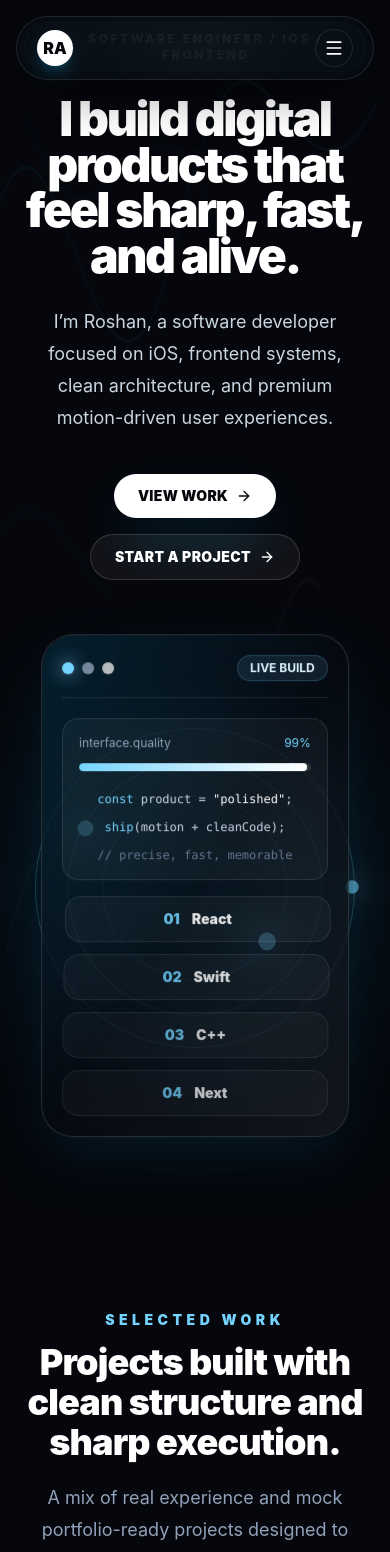
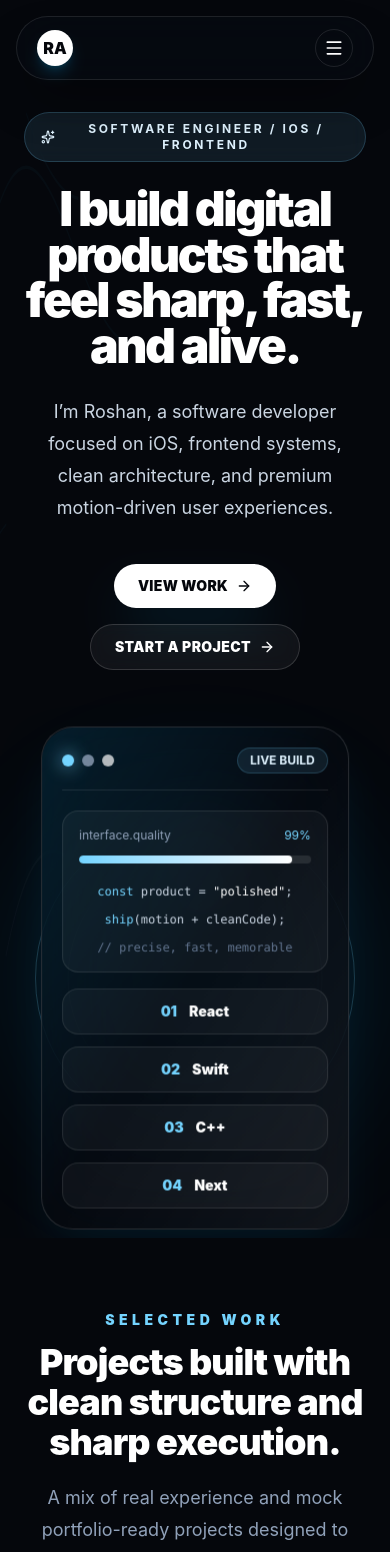
Before and after one commit to RoshanArun/Portfolio, a React (Vite) app in the folder roshan-portfolio/: page / in a window 390 px wide. Shown: the top 1552 px of the page. Built offline with nearby package versions, Linux system fonts and the light colour scheme.

Commit message:
Update App.jsx

```diff
--- a/roshan-portfolio/src/App.jsx
+++ b/roshan-portfolio/src/App.jsx
@@ -89,9 +89,8 @@ const springResetTransition = { type: "spring", stiffness: 170, damping: 20 };
 const smoothResetDuration = 650;
 
 function LivingBackground() {
-  const isSmallScreen = useIsSmallScreen();
-  const prefersReducedMotion = useReducedMotion();
-  const particleCount = isSmallScreen ? 44 : 90;
+  const { isSmallScreen, reduceAmbientMotion } = useMotionPolicy();
+  const particleCount = isSmallScreen ? 20 : 90;
 
   const particles = useMemo(
     () =>
@@ -109,7 +108,7 @@ function LivingBackground() {
   return (
     <div className="pointer-events-none fixed inset-0 -z-10 overflow-hidden bg-[#05070c]">
       <motion.div
-        animate={prefersReducedMotion ? undefined : { backgroundPosition: ["0% 0%", "100% 100%", "0% 0%"] }}
+        animate={reduceAmbientMotion ? undefined : { backgroundPosition: ["0% 0%", "100% 100%", "0% 0%"] }}
         transition={{ duration: 28, repeat: Infinity, ease: "linear" }}
         className="absolute -inset-[20%] opacity-55 blur-3xl"
         style={{
@@ -126,7 +125,7 @@ function LivingBackground() {
           key={particle.id}
           className="absolute rounded-full bg-sky-200 shadow-[0_0_18px_rgba(125,211,252,0.75)]"
           style={{ left: particle.left, top: particle.top, width: particle.size, height: particle.size }}
-          animate={prefersReducedMotion ? { opacity: 0.28 } : { y: [0, -24, 0], opacity: [0.12, 0.75, 0.12], scale: [1, 1.7, 1] }}
+          animate={reduceAmbientMotion ? { opacity: 0.24 } : { y: [0, -24, 0], opacity: [0.12, 0.75, 0.12], scale: [1, 1.7, 1] }}
           transition={{ duration: particle.duration + 2, delay: particle.delay, repeat: Infinity, ease: "easeInOut" }}
         />
       ))}
@@ -138,7 +137,7 @@ function LivingBackground() {
 }
 
 function NetworkMap() {
-  const prefersReducedMotion = useReducedMotion();
+  const { reduceAmbientMotion } = useMotionPolicy();
   const lines = [
     "M40 130 C180 20 260 250 420 120 S650 160 840 60",
     "M80 380 C210 260 340 480 520 330 S710 250 860 390",
@@ -158,7 +157,7 @@ function NetworkMap() {
             strokeWidth={index === 3 ? "0.9" : "1.2"}
             strokeDasharray="9 16"
             initial={{ pathLength: 0 }}
-            animate={prefersReducedMotion ? { pathLength: 1, opacity: 0.35 } : { pathLength: [0, 1, 0], opacity: [0.08, 0.5, 0.08] }}
+            animate={reduceAmbientMotion ? { pathLength: 1, opacity: 0.35 } : { pathLength: [0, 1, 0], opacity: [0.08, 0.5, 0.08] }}
             transition={{ duration: 16 + index * 2, repeat: Infinity, delay: index * 0.9, ease: "easeInOut" }}
           />
         ))}
@@ -168,7 +167,7 @@ function NetworkMap() {
 }
 
 function HologramCore() {
-  const prefersReducedMotion = useReducedMotion();
+  const { reduceAmbientMotion } = useMotionPolicy();
   const rings = [
     { size: "h-[320px] w-[320px] sm:h-[420px] sm:w-[420px] lg:h-[520px] lg:w-[520px]", speed: 28, border: "border-sky-300/20" },
     { size: "h-[255px] w-[255px] sm:h-[335px] sm:w-[335px] lg:h-[405px] lg:w-[405px]", speed: 38, border: "border-white/14", reverse: true },
@@ -187,20 +186,20 @@ function HologramCore() {
       {rings.map((ring, index) => (
         <motion.div
           key={ring.size}
-          animate={prefersReducedMotion ? undefined : { rotate: ring.reverse ? -360 : 360 }}
+          animate={reduceAmbientMotion ? undefined : { rotate: ring.reverse ? -360 : 360 }}
           transition={{ duration: ring.speed, repeat: Infinity, ease: "linear" }}
           className={`absolute left-1/2 top-1/2 ${ring.size} -translate-x-1/2 -translate-y-1/2 rounded-full border ${ring.border}`}
         >
           <motion.span
             className="absolute -top-1 left-1/2 h-3 w-3 rounded-full bg-sky-300 shadow-[0_0_26px_rgba(125,211,252,1)]"
-            animate={prefersReducedMotion ? { opacity: 0.75 } : { scale: [1, 1.5, 1], opacity: [0.4, 1, 0.4] }}
+            animate={reduceAmbientMotion ? { opacity: 0.75 } : { scale: [1, 1.5, 1], opacity: [0.4, 1, 0.4] }}
             transition={{ duration: 2.4, delay: index * 0.3, repeat: Infinity, ease: "easeInOut" }}
           />
         </motion.div>
       ))}
 
       <motion.div
-        animate={prefersReducedMotion ? undefined : { y: [0, -16, 0], rotateX: [0, 8, 0], rotateY: [0, -8, 0] }}
+        animate={reduceAmbientMotion ? undefined : { y: [0, -16, 0], rotateX: [0, 8, 0], rotateY: [0, -8, 0] }}
         transition={{ duration: 6, repeat: Infinity, ease: "easeInOut" }}
         className="absolute left-1/2 top-1/2 w-[90%] max-w-lg -translate-x-1/2 -translate-y-1/2 rounded-[2rem] border border-white/15 bg-[#070b12]/70 p-5 shadow-2xl shadow-sky-500/10 backdrop-blur-2xl"
       >
@@ -221,7 +220,7 @@ function HologramCore() {
               </div>
               <div className="h-2 overflow-hidden rounded-full bg-white/10">
                 <motion.div
-                  animate={{ width: ["22%", "99%", "61%", "99%"] }}
+                  animate={reduceAmbientMotion ? { width: "99%" } : { width: ["22%", "99%", "61%", "99%"] }}
                   transition={{ duration: 5, repeat: Infinity, ease: "easeInOut" }}
                   className="h-full rounded-full bg-gradient-to-r from-sky-300 to-white"
                 />
@@ -237,7 +236,7 @@ function HologramCore() {
               {["React", "Swift", "C++", "Next"].map((item, index) => (
                 <motion.div
                   key={item}
-                  animate={{ x: [0, 5, 0], opacity: [0.72, 1, 0.72] }}
+                  animate={reduceAmbientMotion ? { x: 0, opacity: 0.9 } : { x: [0, 5, 0], opacity: [0.72, 1, 0.72] }}
                   transition={{ duration: 3, delay: index * 0.25, repeat: Infinity, ease: "easeInOut" }}
                   className="rounded-2xl border border-white/10 bg-white/[0.04] px-4 py-3 text-sm font-black text-white"
                 >
@@ -253,7 +252,7 @@ function HologramCore() {
 }
 
 function FloatingPanels() {
-  const prefersReducedMotion = useReducedMotion();
+  const { reduceAmbientMotion } = useMotionPolicy();
   const panels = [
     { text: "npm run build  ✓", top: "18%", left: "6%", rotate: -7, delay: 0 },
     { text: "animation engine online", top: "27%", left: "73%", rotate: 6, delay: 0.4 },
@@ -267,7 +266,7 @@ function FloatingPanels() {
         <motion.div
           key={panel.text}
           initial={{ opacity: 0, y: 20, rotate: panel.rotate }}
-          animate={prefersReducedMotion ? { opacity: 0.62, y: 0, rotate: panel.rotate } : { opacity: 0.62, y: [0, -12, 0], rotate: [panel.rotate, panel.rotate + 1.5, panel.rotate] }}
+          animate={reduceAmbientMotion ? { opacity: 0.62, y: 0, rotate: panel.rotate } : { opacity: 0.62, y: [0, -12, 0], rotate: [panel.rotate, panel.rotate + 1.5, panel.rotate] }}
           transition={{ opacity: { delay: panel.delay, duration: 1 }, y: { duration: 7, repeat: Infinity, ease: "easeInOut", delay: panel.delay }, rotate: { duration: 7, repeat: Infinity, ease: "easeInOut", delay: panel.delay } }}
           className="absolute rounded-2xl border border-sky-300/15 bg-[#070b12]/55 px-5 py-3 font-mono text-xs text-sky-100 shadow-2xl shadow-black/30 backdrop-blur-xl"
           style={{ top: panel.top, left: panel.left }}
@@ -280,10 +279,12 @@ function FloatingPanels() {
 }
 
 function MagneticButton({ children, href, variant = "primary" }) {
+  const { canHover } = useMotionPolicy();
+
   return (
     <motion.a
       href={href}
-      whileHover={{ y: -3, scale: 1.02 }}
+      whileHover={canHover ? { y: -3, scale: 1.02 } : undefined}
       whileTap={{ scale: 0.97 }}
       className={`group inline-flex items-center gap-2 rounded-full px-6 py-3 text-sm font-black uppercase tracking-wide transition-all duration-300 ${
         variant === "primary"
@@ -343,6 +344,7 @@ function Navbar() {
 }
 
 function Hero() {
+  const { reduceAmbientMotion } = useMotionPolicy();
   const { scrollYProgress } = useScroll();
   const y = useTransform(scrollYProgress, [0, 0.35], [0, -90]);
   const opacity = useTransform(scrollYProgress, [0, 0.3], [1, 0]);
@@ -352,7 +354,7 @@ function Hero() {
       <NetworkMap />
       <FloatingPanels />
 
-      <motion.div style={{ y, opacity }} className="relative z-10 mx-auto grid min-h-screen max-w-7xl items-center gap-16 px-6 pt-28 pb-20 text-center sm:text-left lg:grid-cols-[1.02fr_0.98fr] lg:gap-10">
+      <motion.div style={reduceAmbientMotion ? undefined : { y, opacity }} className="relative z-10 mx-auto grid min-h-screen max-w-7xl items-center gap-16 px-6 pt-28 pb-20 text-center sm:text-left lg:grid-cols-[1.02fr_0.98fr] lg:gap-10">
         <div className="mx-auto max-w-3xl sm:mx-0 sm:max-w-none">
           <motion.div initial={{ opacity: 0, y: 18 }} animate={{ opacity: 1, y: 0 }} transition={{ duration: 0.75 }} className="mx-auto mb-6 inline-flex w-fit items-center gap-2 rounded-full sm:mx-0 border border-sky-300/20 bg-sky-300/10 px-4 py-2 text-xs font-bold uppercase tracking-[0.22em] text-sky-100 backdrop-blur">
             <Sparkles className="h-4 w-4" /> Software Engineer / iOS / Frontend
@@ -405,7 +407,7 @@ function ProjectCard({ project, index }) {
       viewport={{ once: true, amount: 0.18 }}
       transition={{ duration: 0.55, delay: index * 0.04 }}
       whileHover={canHover ? { y: -12, scale: 1.015 } : undefined}
-      className="group relative transform-gpu overflow-hidden rounded-[2rem] border border-white/10 bg-white/[0.035] p-6 shadow-2xl shadow-black/30 backdrop-blur transition-colors duration-300 md:hover:border-sky-300/35 md:hover:bg-white/[0.055] md:hover:shadow-sky-950/30"
+      className="group relative transform-gpu overflow-hidden rounded-[2rem] border border-white/10 bg-white/[0.035] p-6 shadow-2xl shadow-black/30 outline-none backdrop-blur transition-colors duration-300 focus-visible:border-sky-300/60 focus-visible:ring-2 focus-visible:ring-sky-300/40 md:hover:border-sky-300/35 md:hover:bg-white/[0.055] md:hover:shadow-sky-950/30"
     >
       <div className="absolute inset-0 opacity-0 transition-opacity duration-500 md:group-hover:opacity-100">
         <div className="absolute inset-0 bg-[radial-gradient(circle_at_50%_0%,rgba(56,189,248,0.16),transparent_45%)]" />
@@ -417,7 +419,7 @@ function ProjectCard({ project, index }) {
           <ExternalLink className="h-5 w-5 text-slate-500 transition md:group-hover:translate-x-1 md:group-hover:-translate-y-1 md:group-hover:text-sky-200" />
         </div>
         <h3 className="text-2xl font-black text-white">{project.title}</h3>
-        <p className="mt-4 min-h-28 leading-7 text-slate-400">{project.description}</p>
+        <p className="mt-4 min-h-24 leading-7 text-slate-400">{project.description}</p>
         <div className="mt-7 flex flex-wrap gap-2">
           {project.tech.map((item) => (
             <span key={item} className="rounded-full bg-[#05070c]/70 px-3 py-1 text-xs text-slate-300 ring-1 ring-white/10 transition md:group-hover:ring-sky-300/20">{item}</span>
@@ -444,26 +446,28 @@ function Work() {
 
 function SkillFlipCard({ item, index }) {
   const [flipped, setFlipped] = useState(false);
+  const { canHover } = useMotionPolicy();
   const Icon = item.icon;
 
   return (
     <motion.button
       type="button"
       onClick={() => setFlipped(!flipped)}
-      initial={{ opacity: 0, y: 30 }}
+      aria-expanded={flipped}
+      initial={{ opacity: 0, y: 24 }}
       whileInView={{ opacity: 1, y: 0 }}
-      whileHover={{ y: -10, scale: 1.02 }}
+      whileHover={canHover ? { y: -10, scale: 1.02 } : undefined}
       viewport={{ once: true }}
       transition={{ duration: 0.6, delay: index * 0.1 }}
-      className="group h-72 text-left [perspective:1200px]"
+      className="group h-72 text-left outline-none [perspective:1200px] focus-visible:ring-2 focus-visible:ring-sky-300/40 focus-visible:ring-offset-4 focus-visible:ring-offset-[#05070c]"
     >
       <motion.div
         animate={{ rotateY: flipped ? 180 : 0 }}
         transition={{ duration: 0.65, ease: "easeInOut" }}
         className="relative h-full rounded-[2rem] [transform-style:preserve-3d]"
       >
-        <div className="absolute inset-0 rounded-[2rem] border border-white/10 bg-white/[0.035] p-7 shadow-2xl shadow-black/20 backdrop-blur transition-all duration-500 group-hover:border-sky-300/35 group-hover:bg-white/[0.055] group-hover:shadow-sky-950/30 [backface-visibility:hidden]">
-          <Icon className="mb-6 h-8 w-8 text-sky-300 transition-transform duration-500 group-hover:scale-110 group-hover:rotate-3" />
+        <div className="absolute inset-0 rounded-[2rem] border border-white/10 bg-white/[0.035] p-7 shadow-2xl shadow-black/20 backdrop-blur transition-colors duration-300 md:group-hover:border-sky-300/35 md:group-hover:bg-white/[0.055] md:group-hover:shadow-sky-950/30 [backface-visibility:hidden]">
+          <Icon className="mb-6 h-8 w-8 text-sky-300 transition-transform duration-500 md:group-hover:scale-110 md:group-hover:rotate-3" />
           <h3 className="text-xl font-black text-white">{item.title}</h3>
           <p className="mt-4 leading-7 text-slate-400">{item.front}</p>
           <p className="mt-5 text-sm font-bold uppercase tracking-[0.2em] text-sky-300/80">Click to flip</p>
@@ -479,7 +483,7 @@ function SkillFlipCard({ item, index }) {
 }
 
 function Skills() {
-  const prefersReducedMotion = useReducedMotion();
+  const { reduceAmbientMotion } = useMotionPolicy();
   const repeated = useMemo(() => [...skills, ...skills, ...skills], []);
   return (
     <section id="skills" className={`relative overflow-hidden py-[4.5rem] text-white sm:py-32 ${sectionVisibilityClass}`}>
@@ -489,7 +493,7 @@ function Skills() {
         <div className="relative mx-auto max-w-7xl overflow-hidden">
           <div className="pointer-events-none absolute inset-y-0 left-0 z-10 w-32 bg-gradient-to-r from-[#05070c] to-transparent" />
           <div className="pointer-events-none absolute inset-y-0 right-0 z-10 w-32 bg-gradient-to-l from-[#05070c] to-transparent" />
-          <motion.div animate={prefersReducedMotion ? undefined : { x: [0, -1300] }} transition={{ duration: 24, repeat: Infinity, ease: "linear" }} className="flex w-max gap-4 px-6 will-change-transform">
+          <motion.div animate={reduceAmbientMotion ? undefined : { x: [0, -1300] }} transition={{ duration: 24, repeat: Infinity, ease: "linear" }} className="flex w-max gap-4 px-6 will-change-transform">
             {repeated.map((skill, index) => <div key={`${skill}-${index}`} className="rounded-2xl border border-white/10 bg-white/[0.035] px-6 py-4 text-lg font-black text-white shadow-xl shadow-black/20">{skill}</div>)}
           </motion.div>
         </div>
@@ -1272,6 +1276,29 @@ function useMediaQuery(query, defaultValue = false) {
   return matches;
 }
 
+function useMotionPolicy() {
+  const isSmallScreen = useIsSmallScreen();
+  const isTouchLike = useMediaQuery("(hover: none), (pointer: coarse)", false);
+  const prefersReducedMotion = useReducedMotion();
+  const reduceAmbientMotion = Boolean(prefersReducedMotion || isSmallScreen || isTouchLike);
+  const canHover = useMediaQuery("(hover: hover) and (pointer: fine)", true);
+
+  return { isSmallScreen, isTouchLike, prefersReducedMotion, reduceAmbientMotion, canHover };
+}
+
+function MobileToyboxPreview() {
+  return (
+    <section className={`relative overflow-hidden px-6 py-[4.5rem] text-white lg:hidden ${sectionVisibilityClass}`}>
+      <SectionBridge />
+      <div className="relative z-10 mx-auto max-w-3xl rounded-[2rem] border border-white/10 bg-white/[0.035] p-6 text-center shadow-2xl shadow-black/25 backdrop-blur">
+        <p className="mb-3 text-xs font-black uppercase tracking-[0.28em] text-sky-300">Interactive Work</p>
+        <h2 className="text-3xl font-black tracking-tight text-white">Motion-driven interfaces without the mobile clutter.</h2>
+        <p className="mt-4 leading-7 text-slate-400">The desktop version includes an interactive Toybox. On mobile, this section stays fast, readable, and focused.</p>
+      </div>
+    </section>
+  );
+}
+
 function Toybox() {
   const [resetSignal, setResetSignal] = useState(0);
   const [activeMode, setActiveMode] = useState("motion");
@@ -1488,9 +1515,9 @@ function Contact() {
         <h2 className="text-4xl font-black tracking-tight sm:text-6xl">Ready to build something memorable?</h2>
         <p className="mx-auto mt-6 max-w-2xl text-lg leading-8 text-slate-300">I’m open to web projects, frontend work, mobile development opportunities, and client-focused website updates.</p>
         <div className="mt-10 flex flex-wrap justify-center gap-4">
-          <a href="mailto:Roshan.arun@live.com" className="inline-flex items-center gap-2 rounded-full bg-white px-6 py-3 font-black text-[#05070c] transition hover:bg-sky-200"><Mail className="h-4 w-4" /> Email Me</a>
-          <a href="https://github.com/RoshanArun" target="_blank" rel="noreferrer" className="inline-flex items-center gap-2 rounded-full border border-white/15 bg-white/5 px-6 py-3 font-semibold text-white transition hover:bg-white/10"><span className="text-base">⌘</span> GitHub</a>
-          <a href="https://www.linkedin.com/in/roshan-arun-231a131b5/" target="_blank" rel="noreferrer" className="inline-flex items-center gap-2 rounded-full border border-white/15 bg-white/5 px-6 py-3 font-semibold text-white transition hover:bg-white/10"><span className="text-base font-bold">in</span> LinkedIn</a>
+          <a href="mailto:Roshan.arun@live.com" className="inline-flex items-center gap-2 rounded-full bg-white px-6 py-3 font-black text-[#05070c] outline-none transition hover:bg-sky-200 focus-visible:ring-2 focus-visible:ring-sky-300/50 focus-visible:ring-offset-4 focus-visible:ring-offset-[#070b12]"><Mail className="h-4 w-4" /> Email Me</a>
+          <a href="https://github.com/RoshanArun" target="_blank" rel="noreferrer" className="inline-flex items-center gap-2 rounded-full border border-white/15 bg-white/5 px-6 py-3 font-semibold text-white outline-none transition hover:bg-white/10 focus-visible:ring-2 focus-visible:ring-sky-300/40 focus-visible:ring-offset-4 focus-visible:ring-offset-[#070b12]"><span className="text-base">⌘</span> GitHub</a>
+          <a href="https://www.linkedin.com/in/roshan-arun-231a131b5/" target="_blank" rel="noreferrer" className="inline-flex items-center gap-2 rounded-full border border-white/15 bg-white/5 px-6 py-3 font-semibold text-white outline-none transition hover:bg-white/10 focus-visible:ring-2 focus-visible:ring-sky-300/40 focus-visible:ring-offset-4 focus-visible:ring-offset-[#070b12]"><span className="text-base font-bold">in</span> LinkedIn</a>
         </div>
       </motion.div>
     </section>
@@ -1510,6 +1537,13 @@ export default function App() {
     document.body.style.backgroundColor = "#05070c";
     document.body.style.margin = "0";
     document.body.style.overscrollBehaviorX = "none";
+    document.documentElement.style.scrollPaddingTop = "108px";
+    document.title = "Roshan Arun | iOS & Frontend Software Engineer";
+
+    const metaDescription = document.querySelector('meta[name="description"]') || document.createElement("meta");
+    metaDescription.setAttribute("name", "description");
+    metaDescription.setAttribute("content", "Portfolio of Roshan Arun, a software engineer focused on iOS, frontend systems, Swift, React, TypeScript, and polished user experiences.");
+    if (!metaDescription.parentNode) document.head.appendChild(metaDescription);
 
     const handleAnchorClick = (event) => {
       const anchor = event.target.closest?.('a[href^="#"]');
@@ -1526,6 +1560,7 @@ export default function App() {
     document.addEventListener("click", handleAnchorClick);
     return () => {
       document.documentElement.style.scrollBehavior = "auto";
+      document.documentElement.style.scrollPaddingTop = "";
       document.removeEventListener("click", handleAnchorClick);
     };
   }, []);
@@ -1538,6 +1573,7 @@ export default function App() {
       <Hero />
       <Work />
       <Skills />
+      <MobileToyboxPreview />
       <Toybox />
       <Experience />
       <Contact />
```
